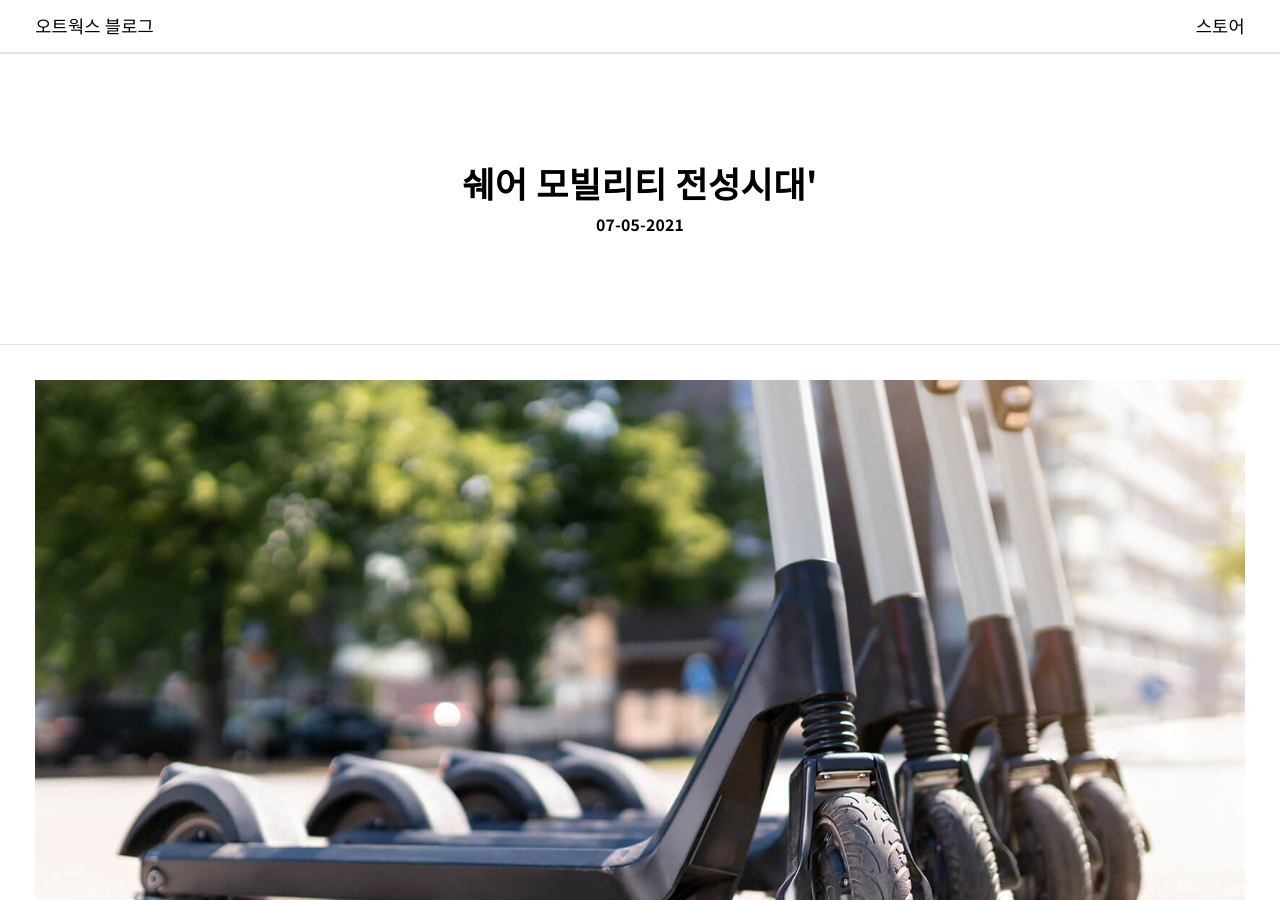
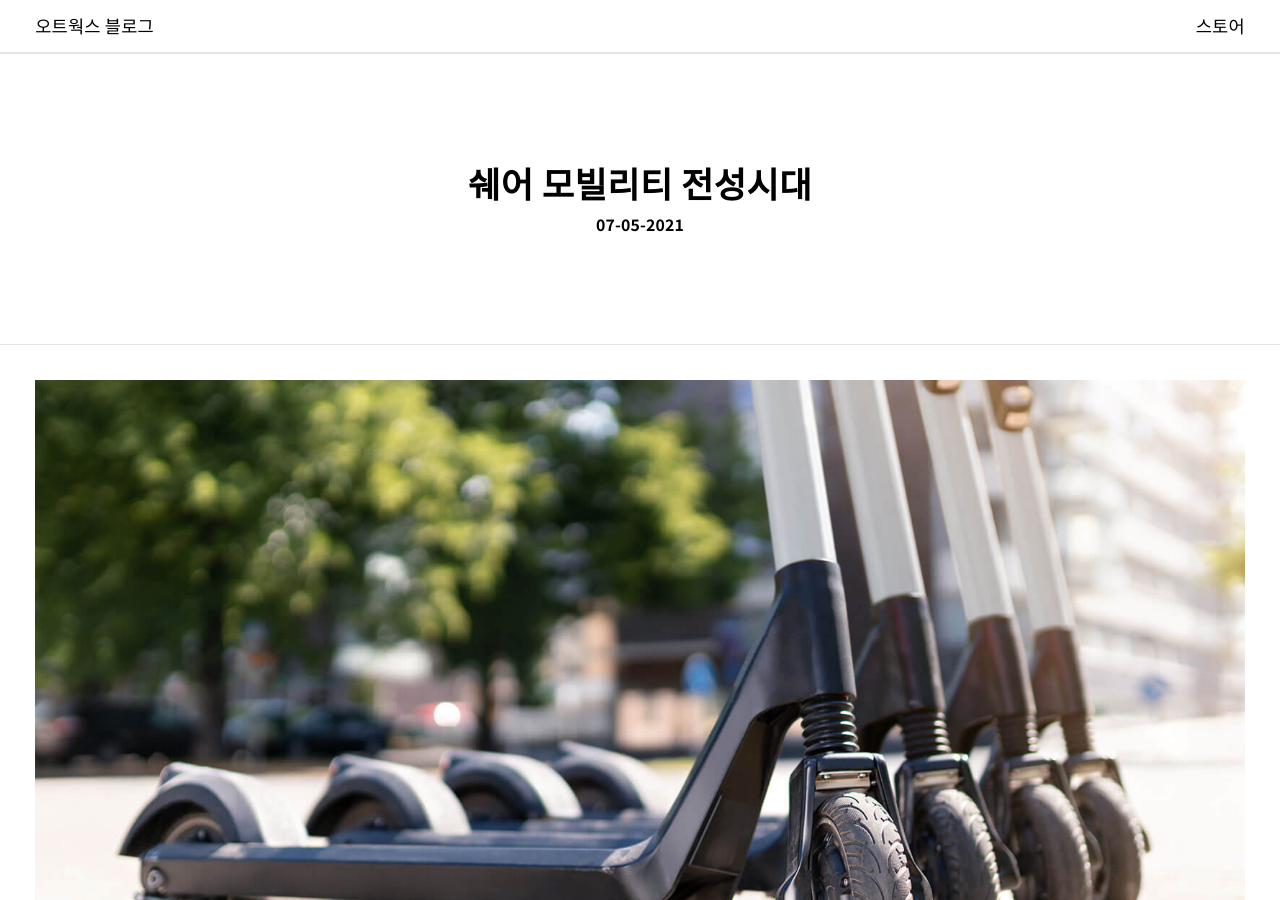
Before and after one commit to hauteworks/hauteworks-blog, a Jekyll site: the page built from _posts/2021-07-05-heyday-of-share-mobility.markdown, in a window 1280 px wide and 900 px high. Built offline with Jekyll 4.4.1, drawn with Linux system fonts in a browser that asks for light colours; nearby versions of some CDN libraries; some of the changed text lies outside the part shown.

```diff
--- a/_posts/2021-07-05-heyday-of-share-mobility.markdown
+++ b/_posts/2021-07-05-heyday-of-share-mobility.markdown
@@ -1,6 +1,6 @@
 ---
 layout: post
-title: "쉐어 모빌리티 전성시대'"
+title: "쉐어 모빌리티 전성시대"
 date: 2021-07-05
 description: 쉐어모빌리티, 모빌리티 디바이스, 서울 따릉이, 대전 타슈
 image: /assets/images/210629-sharemobility-1-thumbnail.jpg
```
